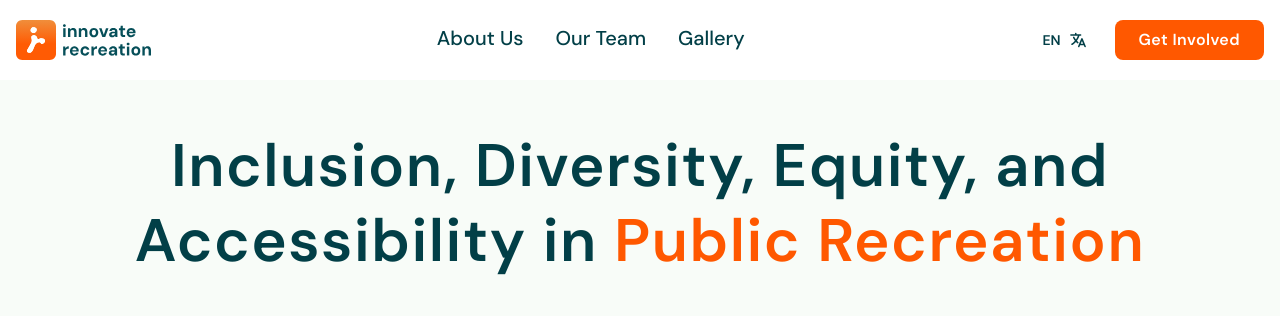
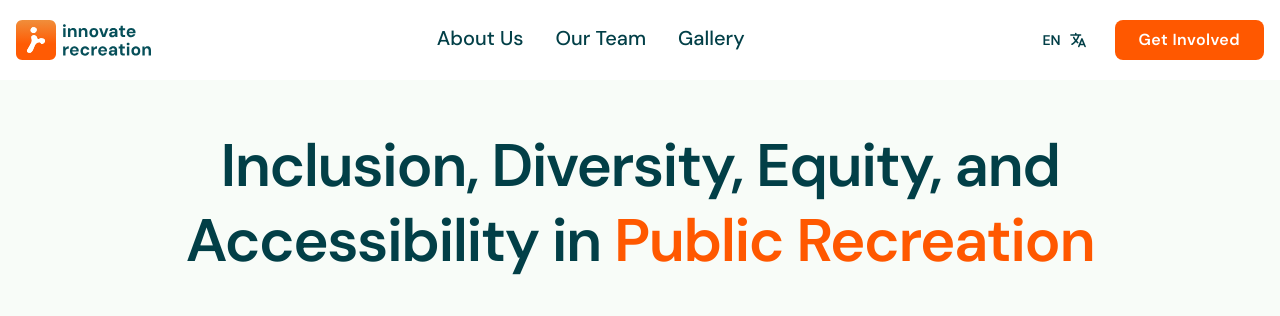
Before and after one commit to langararec/IDEAS-website, a React (Vite) app in the folder frontend/: page / in a window 1280 px wide. Shown: the top 316 px of the page. Built offline with nearby package versions, Linux system fonts and the light colour scheme.

Commit message:
modified the tracking of the page's header

```diff
--- a/frontend/src/pages/Home/Hero.tsx
+++ b/frontend/src/pages/Home/Hero.tsx
@@ -10,7 +10,7 @@ const Hero: React.FC = () => {
     return (
         <div className="px-4 pt-12" key={`hero-${language}`}>
             <div className="text-center max-w-6xl mx-auto">
-                <h1 className="text-4xl lg:text-6xl leading-tight tracking-wide font-semibold font-dm-sans text-primary mb-8">
+                <h1 className="text-4xl lg:text-6xl leading-tight tracking-tight font-semibold font-dm-sans text-primary mb-8">
                     {content.title} <span className="text-accent">{content.titleHighlight}</span>
                 </h1>
                 <p className="max-w-2xl text-lg lg:text-xl text-black mx-auto leading-relaxed mb-0 font-dm-sans">
```
